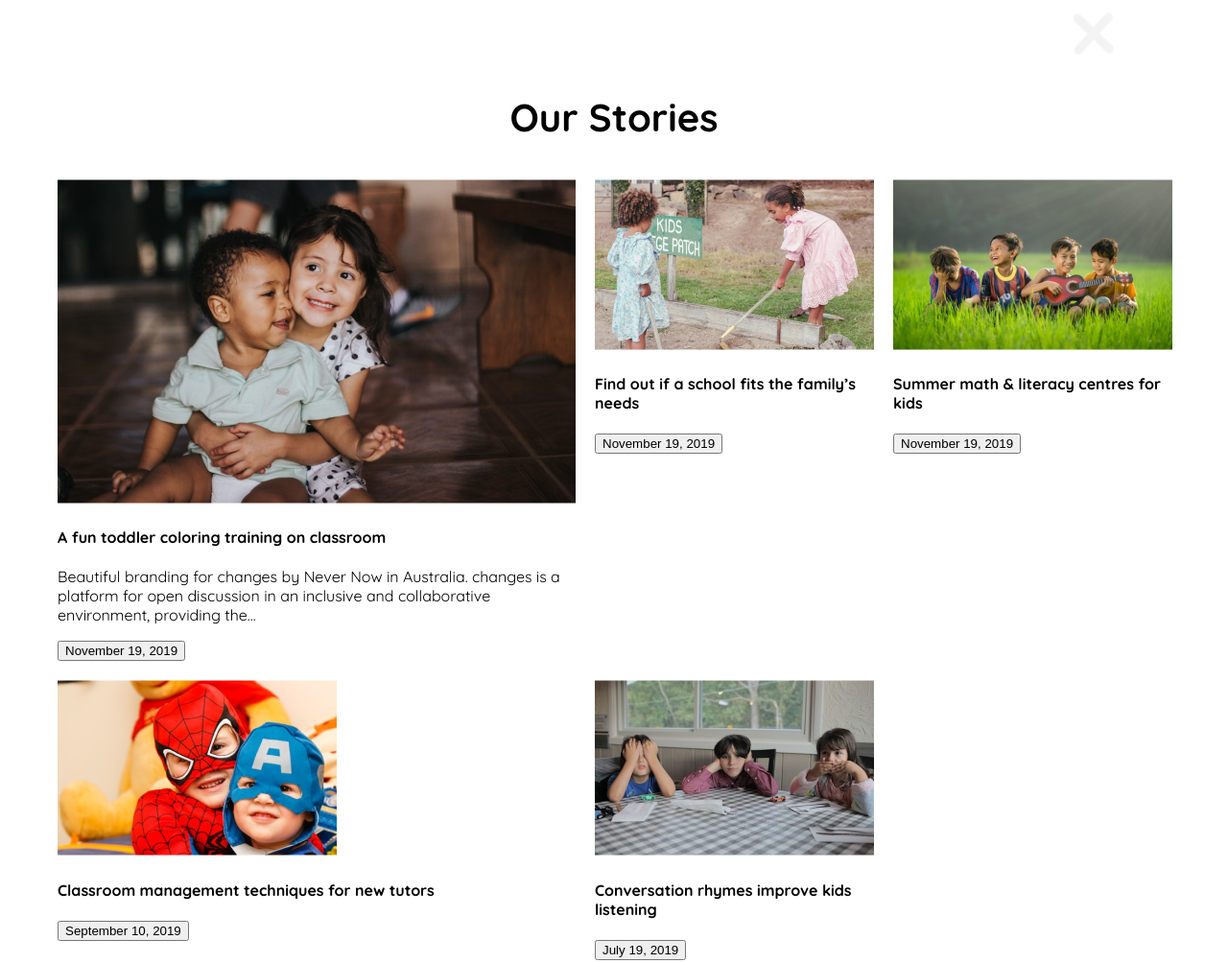
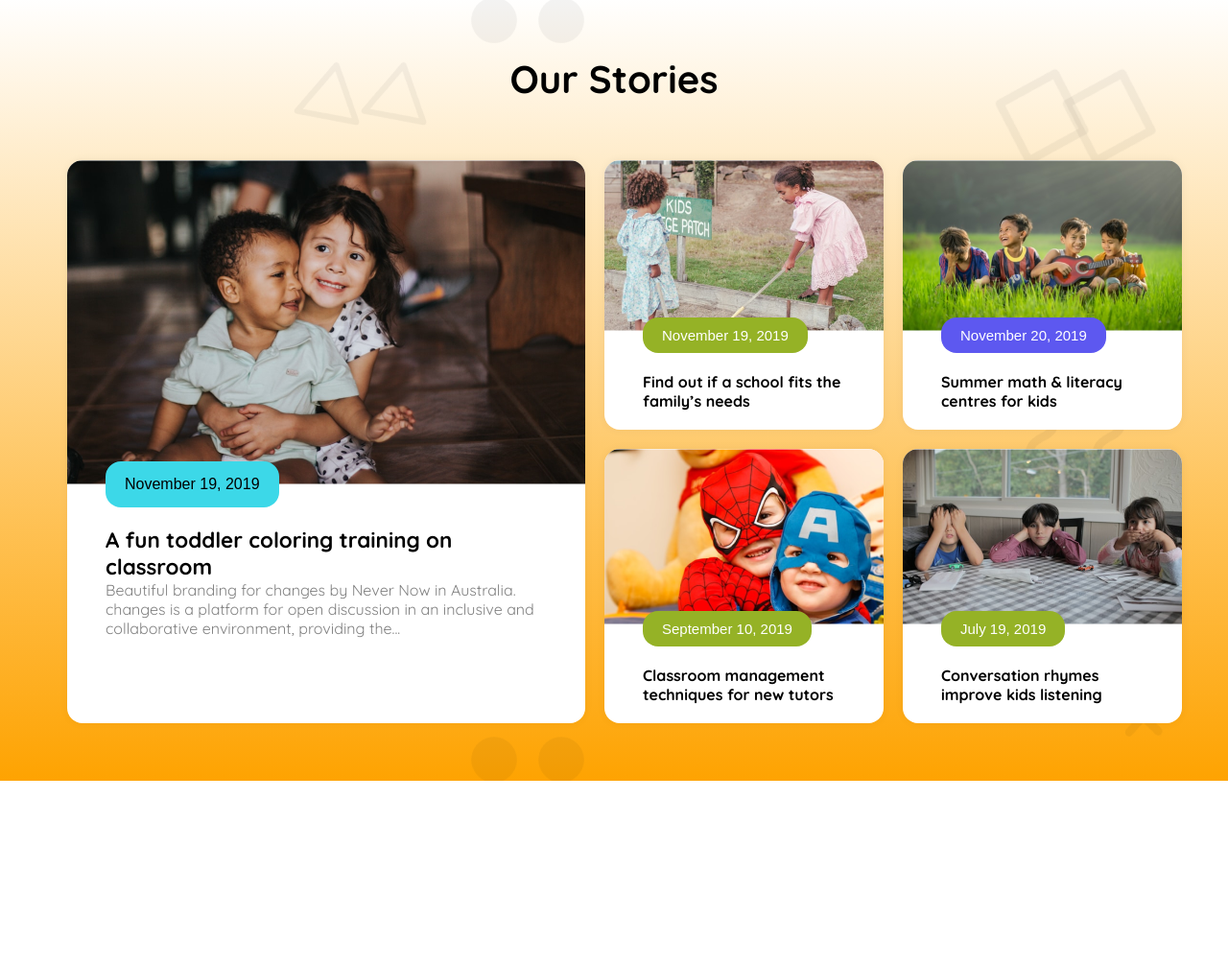
Before and after one commit to sojibsd123/assignment-two, a plain HTML site: page index.html in a window 1280 px wide. Shown: the part 1409-2413 px from the top of the page at 96% size. After the commit the page ends 2223 px from the top, so only its background shows below. Drawn offline with Linux system fonts and the light colour scheme.

Commit message:
added an our stories section and responsive

```diff
--- a/index.html
+++ b/index.html
@@ -66,59 +66,62 @@
 
             </div>
         </section>
+    </main>
+    <main class="our-stories-section">
         <!-- our stories section -->
         <section class="our-stories">
           <h3 class="section-title">Our Stories</h3>
           <div class="stories-container">
             <div class="stories-box" id="stories-box-1">
-                <img src="assets/story-1.png" alt="">
-                <div class="stories-containt">
-                  <h4>A fun toddler coloring training on
+              <img class="box-img-1" src="assets/story-1.png" alt="">
+              <div class="stories-containt-box">
+                <button class="box-btn-1">November 19, 2019</button>
+                <h4 class="box-1-title">A fun toddler coloring training on
                   classroom</h4>
-                  <p>Beautiful branding for changes by Never Now in Australia.
+                <p class="card-desc">Beautiful branding for changes by Never Now in Australia.
                   changes is a platform for open discussion in an inclusive and
                   collaborative environment, providing the...</p>
-                  <button>November 19, 2019</button>
               </div>
             </div>
             <div class="stories-box" id="stories-box-2">
-                <img src="assets/story-2.png" alt="">
+              <img class="box-img" src="assets/story-2.png" alt="">
               <div class="stories-containt">
-                  <h4>Find out if a school fits the
+                <button class="story-btn">November 19, 2019</button>
+                <h4 class="story-title">Find out if a school fits the
                   family’s needs</h4>
-                  <button>November 19, 2019</button>
               </div>
             </div>
             <div class="stories-box" id="stories-box-3">
-                <img src="assets/story-3.png" alt="">
+              <img class="box-img" src="assets/story-3.png" alt="">
               <div class="stories-containt">
-                  <h4>Summer math & literacy
+                <button class="story-btn-two">November 20, 2019</button>
+                <h4 class="story-title">Summer math & literacy
                   centres for kids</h4>
-                  <button>November 19, 2019</button>
               </div>
             </div>
             <div class="stories-box" id="stories-box-4">
-                <img src="assets/story-4.png" alt="">
+              <img class="box-img" src="assets/story-4.png" alt="">
               <div class="stories-containt">
-                  <h4>Classroom management
+                <button class="story-btn">September 10, 2019</button>
+                <h4 class="story-title">Classroom management
                   techniques for new tutors</h4>
-                  <button>September 10, 2019</button>
               </div>
             </div>
             <div class="stories-box" id="stories-box-5">
-                <img src="assets/story-5.png" alt="">
+              <img class="box-img" src="assets/story-5.png" alt="">
               <div class="stories-containt">
-                  <h4>Conversation rhymes
+                <button class="story-btn">July 19, 2019</button>
+                <h4  class="story-title">Conversation rhymes
                   improve kids listening</h4>
-                  <button>July 19, 2019</button>
               </div>
             </div>
           </div>
 
        </section>
     </main>
-    <footer>
+    <footer class="footer">
 
+        </section>
     </footer>
 </body>
 </html>
--- a/style/style.css
+++ b/style/style.css
@@ -5,6 +5,10 @@
   font-optical-sizing: auto;
   font-weight: 400;
   font-style: normal;
+}
+*{
+  margin: 0;
+  padding: 0;
 }
 .header{
   max-width: 1160px;
@@ -99,6 +103,7 @@
 .section-title{
   font-size: 2.5rem;
   text-align: center;
+  margin-bottom: 60px;
 }
 
 .kinder-card{
@@ -172,11 +177,89 @@
 }
 
 /* our story releted style */
+.our-stories-section{
+  background: url(../assets/bg.png), linear-gradient(rgba(255, 255, 255, 1), rgba(254, 163, 1, 1));
+}
+.our-stories{
+  max-width: 1140px;
+  margin: 0 auto;
+  padding: 60px 0px;
+  background: url(../assets/bg.png);
+}
 .stories-container{
   display: grid;
   grid-template-columns: repeat(3, 1fr);
   gap: 20px;
 }
+#stories-box-1{
+  grid-row: span 2;
+  border-radius: 16px;
+}
+.stories-box{
+  gap: 0px;
+  background: #fff;
+  box-shadow: 0px 0px 10px  0px rgba(0, 0, 0, 0.05);
+  border-radius: 16px;
+}
+.box-img-1{
+  border-radius: 16px 16px 0px 0px ;
+}
+.stories-containt-box{
+  background: #fff;
+  padding: 0px 40px 40px 40px;
+  margin-top: -15px;
+  border-radius: 16px;
+}
+.box-1-title{
+  font-size: 1.4rem;
+  margin-top: 20px;
+}
+.box-btn-1{
+  background: #3CD8E8;
+  border-radius: 16px;
+  font-size: 16px;
+  font-weight: 400;
+  border: none;
+  padding: 15px 20px;
+  margin-top: -100px;
+}
+.box-img{
+  border-radius: 16px 16px 0px 0px;
+}
+.stories-containt{
+  padding: 0px 40px 20px 40px;
+  margin-top: -18px;
+
+}
+.story-title{
+  margin-top: 20px;
+  font-size: 16px;
+}
+.story-btn{
+  font-size: 15px;
+  padding: 10px 20px;
+  border: none;
+  border-radius: 16px;
+  color: #fff;
+  background: #95B226;
+}
+.story-btn-two{
+  font-size: 15px;
+  padding: 10px 20px;
+  border: none;
+  border-radius: 16px;
+  color: #fff;
+  background: #5D58F0;
+}
+
+.footer{
+  background: url(../assets/bg.png), linear-gradient(rgba(196, 196, 196, 1),rgba(254, 163, 1, 0.3));
+}
+.section{
+  max-width: 1140px;
+  margin: 0 auto;
+}
+
 
 
 
@@ -219,4 +302,31 @@
     display: none;
   }
 
+  /* our story section */
+  .stories-container{
+    grid-template-columns: repeat(2, 50%);
+    grid-area: 10px;
+
+  }
+  #stories-box-1{
+    display: none;
+  }
+  .our-stories{
+    padding: 40px 20px;
+  }
+  .stories-containt{
+    padding: 0px 10px 10px 15px;
+  }
+  .story-title{
+    font-size: 14px;
+  }
+  .box-img{
+    width: 100%;
+  }
+  .story-btn{
+    font-size: 9px;
+  }
+  .story-btn-two{
+    font-size: 9px;
+  }
 }
```
Lines whose indentation alone changed are shown as unchanged.
